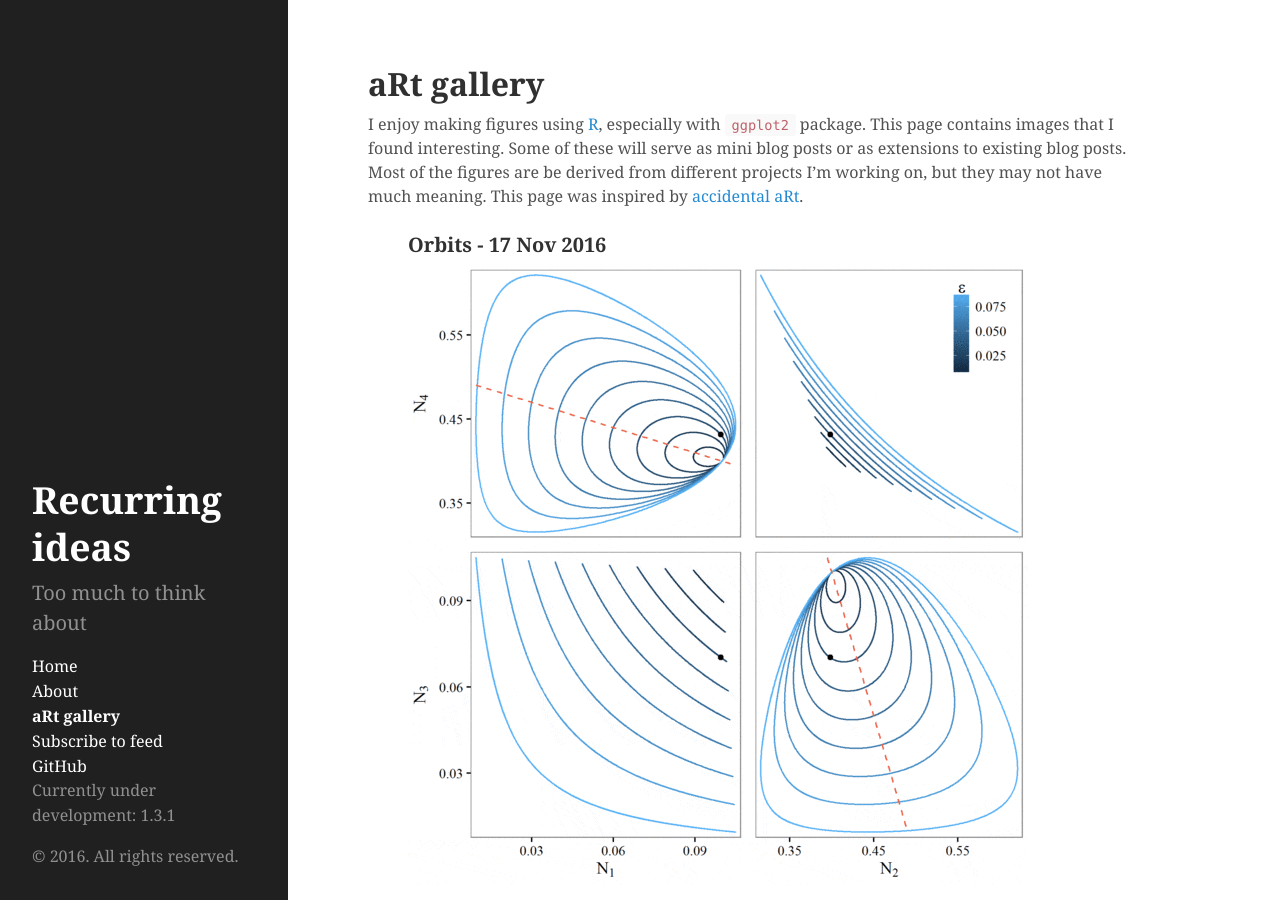
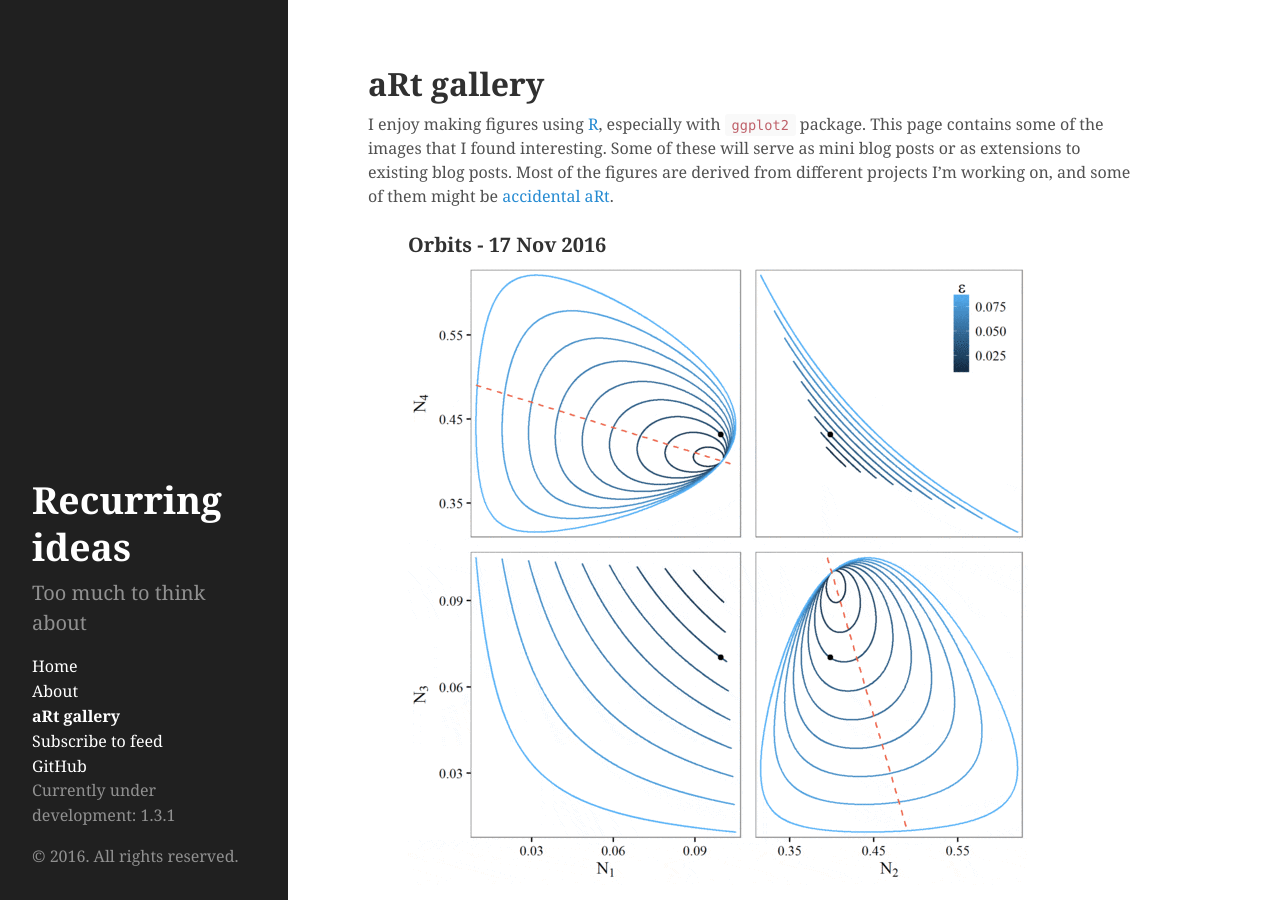
Before and after one commit to parksw3/parksw3.github.io, a Jekyll site: the page built from gallery.md, in a window 1280 px wide and 900 px high. Built offline with Jekyll 4.4.1, drawn with Linux system fonts in a browser that asks for light colours; formulas are drawn with MathJax 3.

Commit message:
better description?

```diff
--- a/gallery.md
+++ b/gallery.md
@@ -3,7 +3,7 @@ layout: page
 title: aRt gallery
 ---
 
-I enjoy making figures using [R](https://www.r-project.org/), especially with `ggplot2` package. This page contains images that I found interesting. Some of these will serve as mini blog posts or as extensions to existing blog posts. Most of the figures are be derived from different projects I'm working on, but they may not have much meaning. This page was inspired by [accidental aRt](http://accidental-art.tumblr.com/).
+I enjoy making figures using [R](https://www.r-project.org/), especially with `ggplot2` package. This page contains some of the images that I found interesting. Some of these will serve as mini blog posts or as extensions to existing blog posts. Most of the figures are derived from different projects I'm working on, and some of them might be [accidental aRt](http://accidental-art.tumblr.com/).
 
 <ul class="gallery">
   {% for image in site.photo_gallery reversed %}
```
